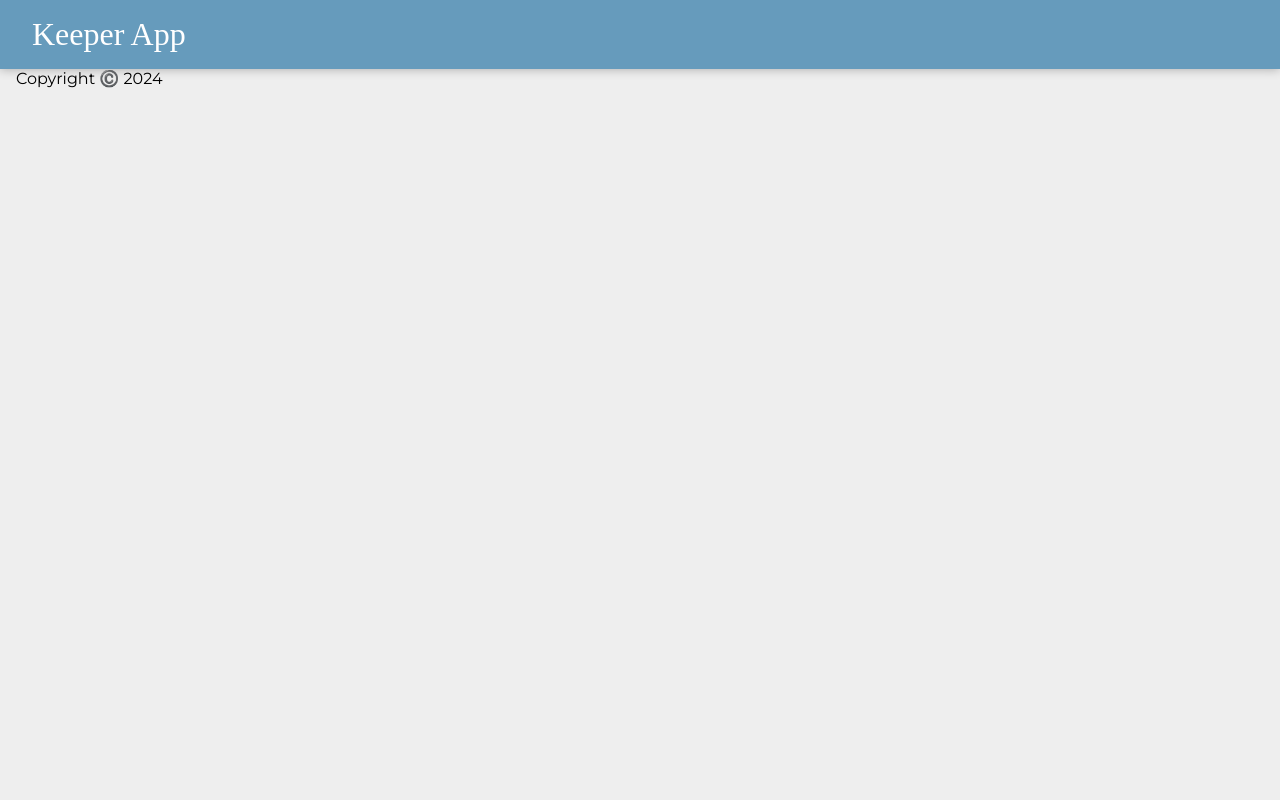
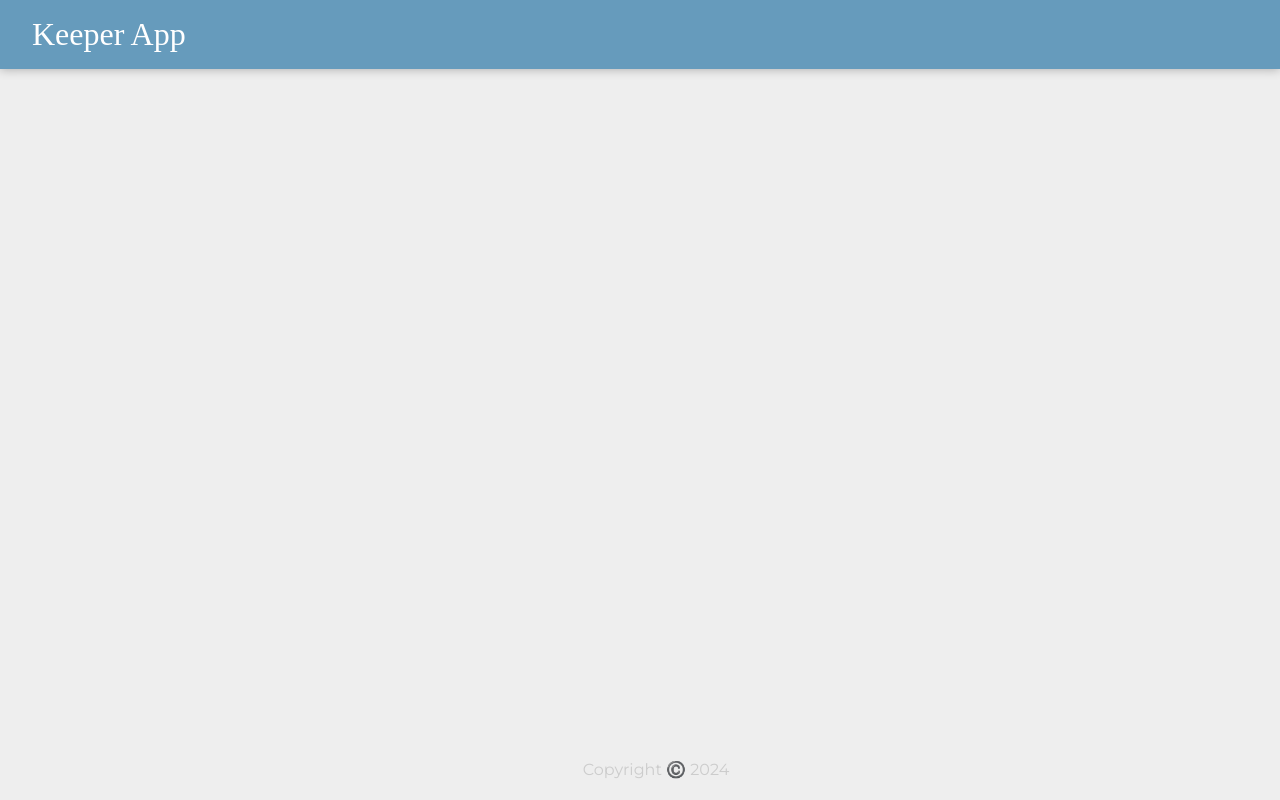
Before and after one commit to Tanushree227/Keeper_App, a React (Vite) app: page / in a window 1280 px wide. Built offline with nearby package versions, Linux system fonts and the light colour scheme; a web font is replaced by a local one.

Commit message:
displaying current year dynamically

```diff
--- a/src/components/Footer.jsx
+++ b/src/components/Footer.jsx
@@ -3,6 +3,6 @@ import React from 'react'
 export default function Footer() {
     const year = new Date().getFullYear();
   return (
-    <p>Copyright ©️ {year}</p>
+    <footer><p>Copyright ©️ {year}</p></footer>
   )
 }
```
